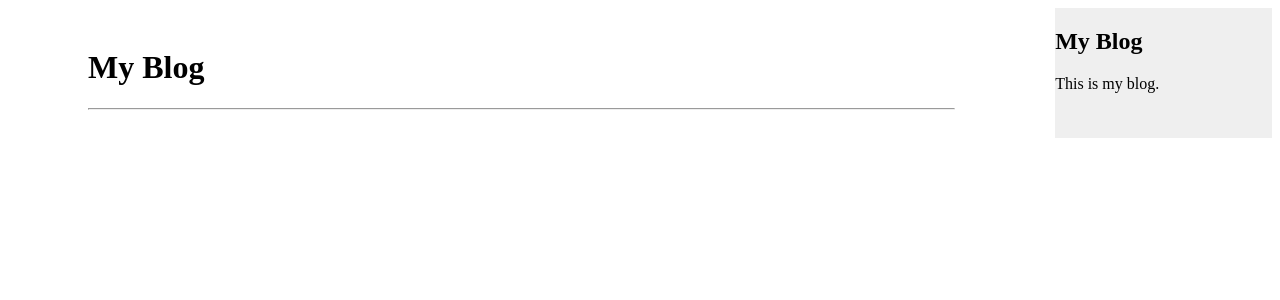
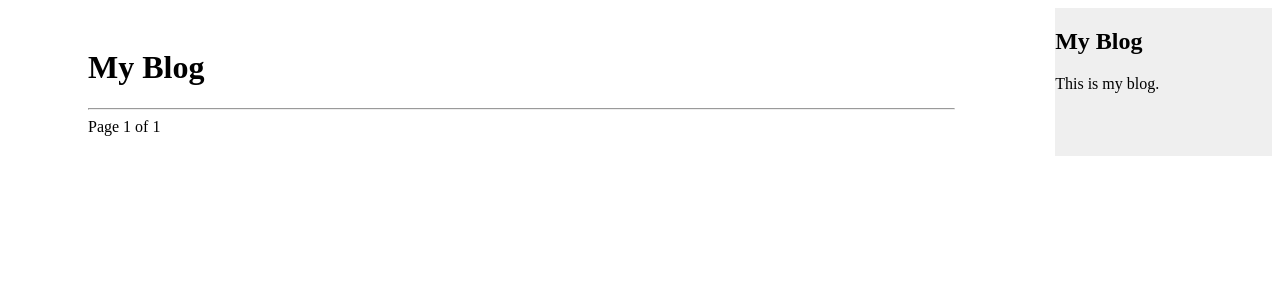
Before and after one commit to Jane1Q94/django_learnning, a Django app: page /blog/ in a window 1280 px wide. Shown: the top 300 px of the page. Run offline with Django 4.2, Linux system fonts and the light colour scheme; data that the repository does not hold is empty.

Commit message:
feat: support pagination

```diff
--- a/mysite/blog/static/css/blog.css
+++ b/mysite/blog/static/css/blog.css
@@ -23,3 +23,11 @@
     color: #DEDDDF;
     font-style: italic;
 }
+
+.pagination .step-links {
+    color: #4CA6E1;
+}
+
+.pagination .current {
+    color: black;
+}
--- /dev/null
+++ b/mysite/blog/templates/blog/pagination.html
@@ -0,0 +1,13 @@
+<div class="pagination">
+    <span class="step-links">
+        {% if page.has_previous %}
+            <a href="?page={{ page.previous_page_number }}">Previous</a>
+        {% endif %}
+        <span class="current">
+            Page {{ page.number }} of {{ page.paginator.num_pages }}
+        </span>
+        {% if page.has_next %}
+            <a href="?page={{ page.next_page_number }}">Next</a>
+        {% endif %}
+    </span>
+</div>
--- a/mysite/blog/templates/blog/post/list.html
+++ b/mysite/blog/templates/blog/post/list.html
@@ -14,4 +14,5 @@
         </p>
         {{ post.body|truncatewords:30|linebreaks }}
     {% endfor %}
+    {% include "blog/pagination.html" with page=posts %}
 {% endblock content %}
--- a/mysite/blog/views.py
+++ b/mysite/blog/views.py
@@ -1,10 +1,19 @@
 from django.shortcuts import render, get_object_or_404
+from django.core.paginator import Paginator, EmptyPage, PageNotAnInteger
 from .models import Post
 
 
 def post_list(request):
-    posts = Post.published.all()
-    return render(request, 'blog/post/list.html', {'posts': posts})
+    obj_list = Post.published.all()
+    paginator = Paginator(obj_list, 3)
+    page = request.GET.get('page')
+    try:
+        posts = paginator.page(page)
+    except PageNotAnInteger:
+        posts = paginator.page(1)
+    except EmptyPage:
+        posts = paginator.page(paginator.num_pages)
+    return render(request, 'blog/post/list.html', {'posts': posts, 'page': page})
 
 
 def post_detail(request, year, month, day, post):
```
